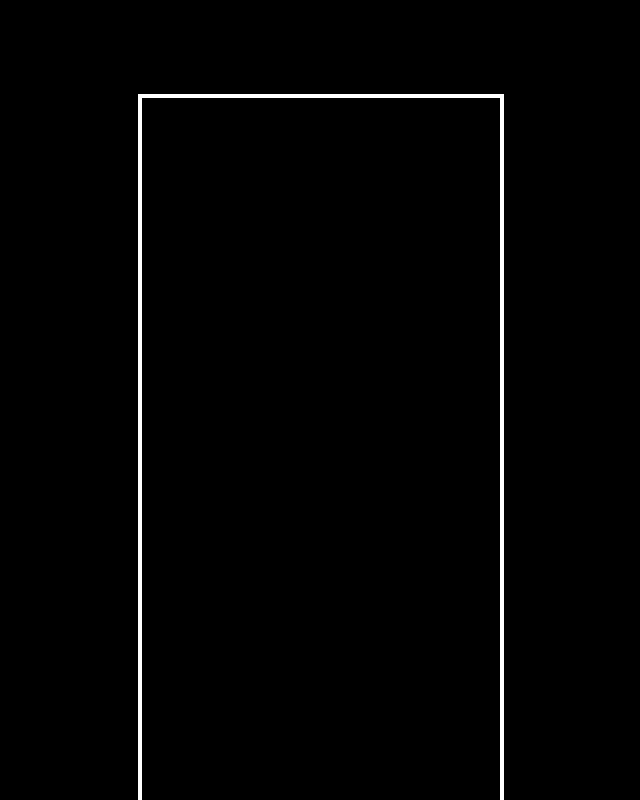
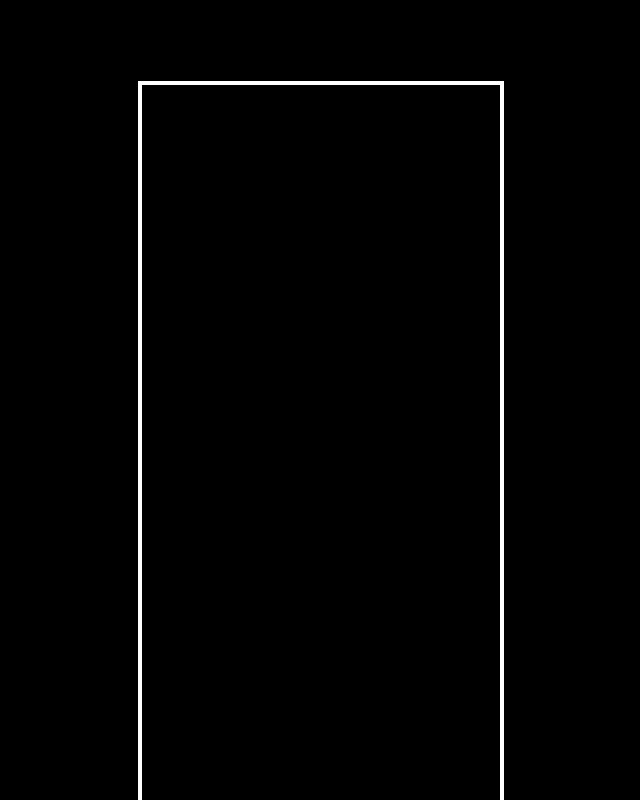
Before and after one commit to kyuhee06/tetriswatch, a plain HTML site: page index.html in a window 1280 px wide. Shown: the top 800 px of the page, without its empty margins (219-859 px from the left). Drawn offline with Linux system fonts and the light colour scheme.

Commit message:
Update index.html

```diff
--- a/index.html
+++ b/index.html
@@ -2,7 +2,7 @@
 <html lang="ko">
 <head>
     <meta charset="UTF-8">
-    <title>테트리스 중독자의 시계 ⏰ (Tetris Clock) - Scroll & No Cursor</title>
+    <title>테트리스 중독자의 시계 ⏰ (Tetris Clock) - Border Display Fixed</title>
     <style>
         :root {
             --bg-color: #000000;
@@ -21,16 +21,14 @@
             width: 1080px;
             height: 1920px;
             box-sizing: border-box;
-
-            /* 🎯 추가 수정사항: 스크롤 활성화 및 마우스 커서 숨김 */
             cursor: none; /* 마우스 커서 안 보이게 설정 */
         }
 
-        /* 게임 화면 크기 (366px * 1759px) */
+        /* 게임 화면 크기 (366px * 1759px) 및 중앙 정렬 유지 */
         #game-container {
             position: relative;
             width: 366px;
-            height: 1732px;
+            height: 1759px;
             border: 4px solid var(--border-color);
             background: var(--grid-color);
             box-sizing: border-box;
@@ -42,6 +40,7 @@
             display: block;
             background: transparent;
             position: absolute;
+            /* 테두리 두께 안쪽으로 픽셀이 잘리지 않도록 정밀 배치 */
             top: 0;
             left: 0;
         }
@@ -70,7 +69,7 @@
 <body>
 
 <div id="game-container">
-    <canvas id="tetrisCanvas" width="358" height="1751"></canvas>
+    <canvas id="tetrisCanvas" width="360" height="1751"></canvas>
 </div>
 
 <script>
@@ -143,6 +142,7 @@
     function draw(currentSec = 0) {
         ctx.clearRect(0, 0, canvas.width, canvas.height);
 
+        // 성벽 블록 그리기
         for (let r = 0; r < ROWS; r++) {
             for (let c = 0; c < COLS; c++) {
                 if (board[r][c]) {
@@ -152,6 +152,7 @@
                         ctx.fillStyle = board[r][c];
                     }
 
+                    // 🎯 블록이 흰 테두리에 달라붙거나 잘리지 않도록 좌표 매핑 보정
                     ctx.fillRect(c * BLOCK_SIZE_X, r * BLOCK_SIZE_Y, BLOCK_SIZE_X, BLOCK_SIZE_Y);
                     ctx.strokeStyle = '#000000';
                     ctx.lineWidth = 2;
@@ -160,6 +161,7 @@
             }
         }
 
+        // 떨어지는 블록 그리기
         ctx.fillStyle = currentBlockColor;
         if (!isAnimating) {
             let blockY = currentSec;
```
